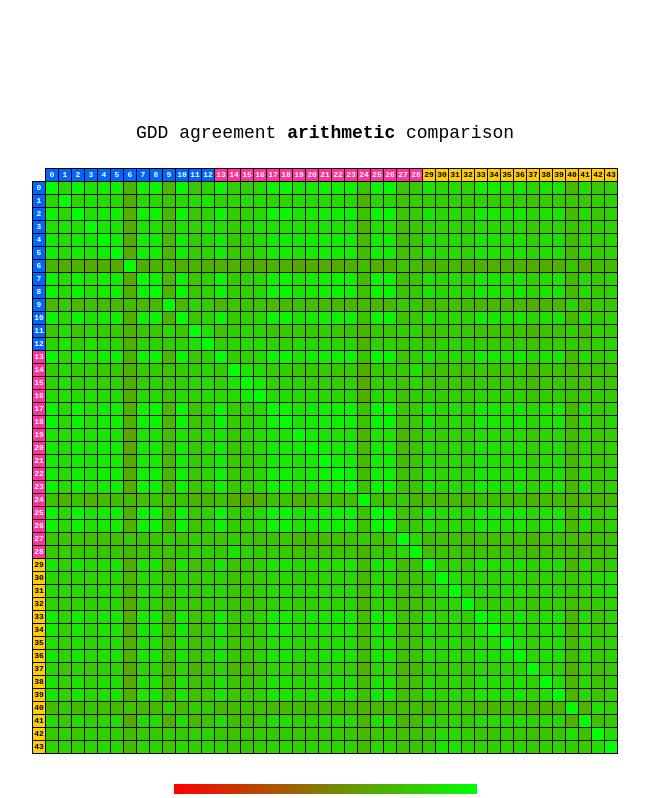
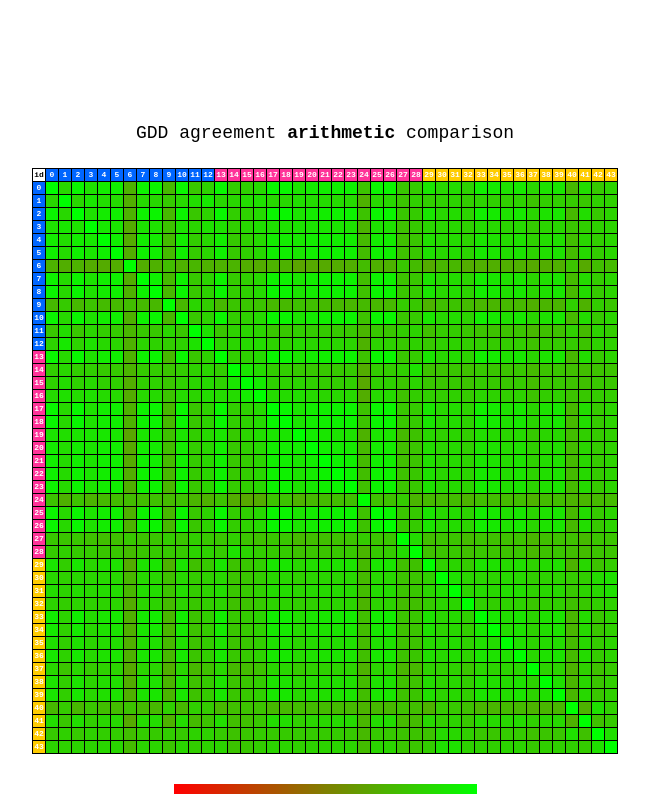
Before and after one commit to michalpuskel/gdd_agreement_comparison_visualiser, a React (Create React App) app: page / in a window 1280 px wide. Shown: the top 798 px of the page, without its empty margins (315-964 px from the left). Built offline with nearby package versions, Linux system fonts and the light colour scheme.

Commit message:
display "id" label in head row

```diff
--- a/src/App.tsx
+++ b/src/App.tsx
@@ -52,10 +52,7 @@ const HeadCol = ({ Id, Group }: IHeadColProps) => {
   }
 
   return (
-    <th
-      className={`HeadCol HeadCol--${Group}`}
-      style={{ backgroundColor: groupColor }}
-    >
+    <th className={`HeadCol`} style={{ backgroundColor: groupColor }}>
       {Id}
     </th>
   );
@@ -81,7 +78,7 @@ interface IHeadRowProps {
 }
 const HeadRow = ({ data, fileNames }: IHeadRowProps) => (
   <tr>
-    <th className="HeadCol HeadCol--empty" />
+    <th className="HeadCol HeadCol--black">id</th>
     {fileNames.map((fileName) => (
       <HeadCol
         key={fileName}
--- a/src/styles.scss
+++ b/src/styles.scss
@@ -37,7 +37,7 @@ strong {
 .HeadCol {
   color: white;
 
-  &--GEO {
+  &--black {
     color: black;
   }
 
```
